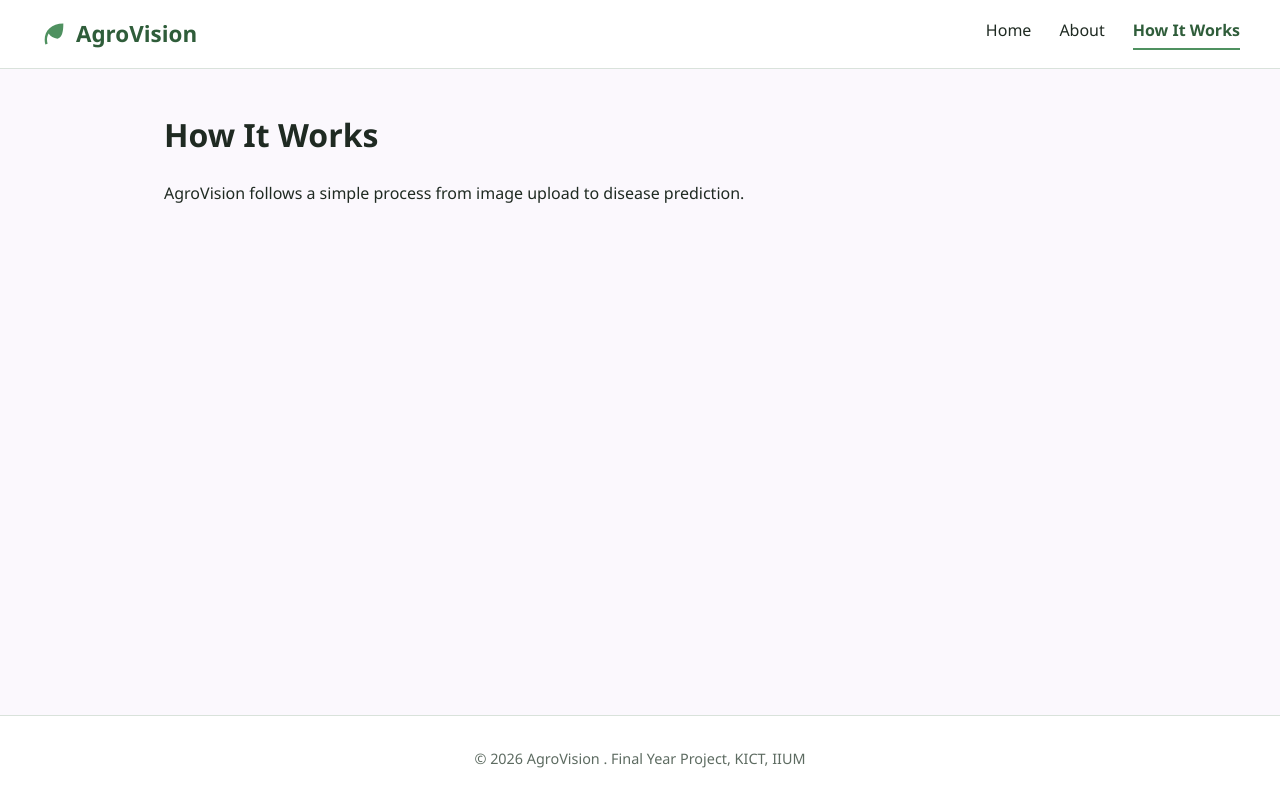
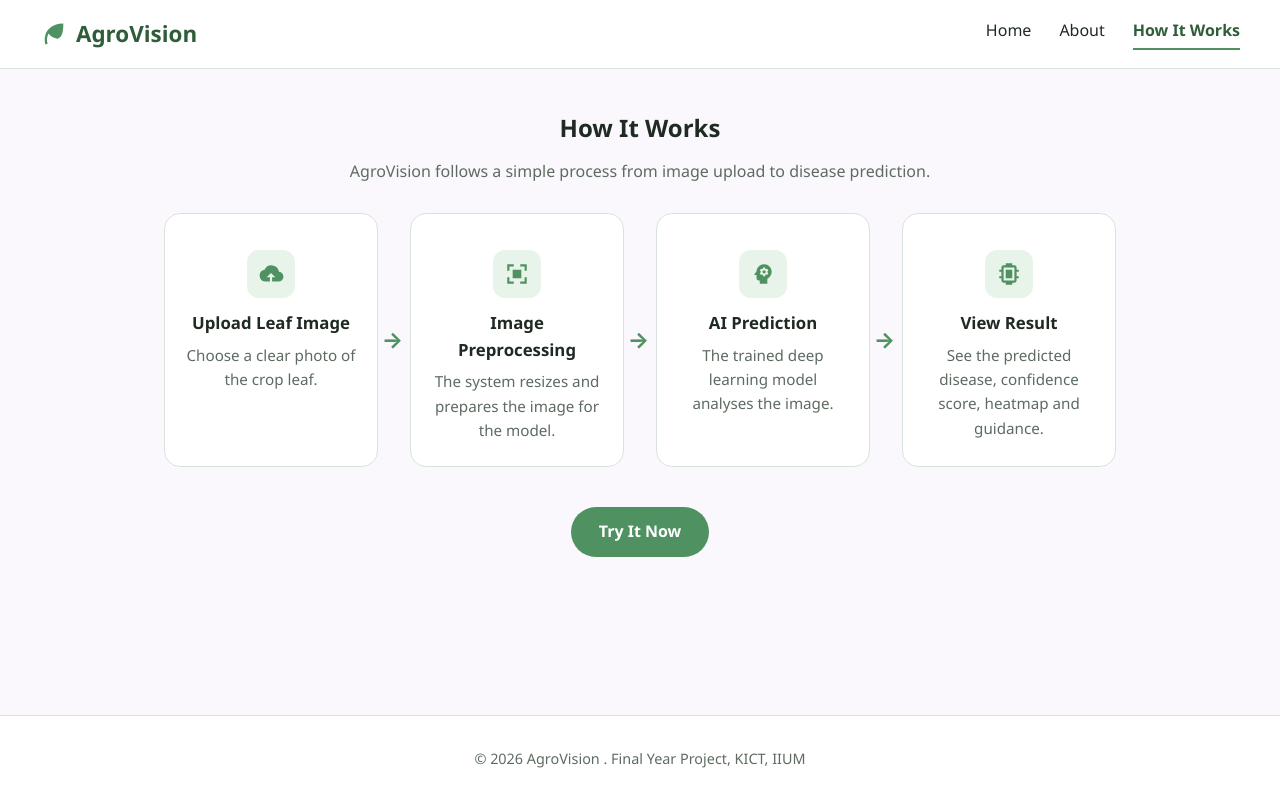
Before and after one commit to srkhdj44/agrovision, a Flask app: page /how-it-works in a window 1280 px wide. Run offline with Flask 3, Linux system fonts and the light colour scheme.

Commit message:
How It Works page

```diff
--- a/static/css/style.css
+++ b/static/css/style.css
@@ -328,3 +328,86 @@ h1 { color: var(--text); margin-top: 0; }
         font-weight: 600;
         margin: 0 0 16px;
     }
+
+    /* ---- How It Works ------- */
+    .how-page {
+        text-align: center;
+    }
+
+    .steps {
+        list-style: none;
+        padding: 0;
+        margin: 0 0 40px;
+        display: grid;
+        grid-template-columns: repeat(4, 1fr);
+        gap: 32px;
+        counter-reset: step;
+    }
+
+    .step {
+        position: relative;
+        background: #ffffff;
+        border: 1px solid var(--border);
+        border-radius: 16px;
+        padding: 36px 20px 24px;
+        counter-increment: step;
+    }
+
+    /* The number badge at the top of each card */
+    .step::before {
+        content: counter;
+        position: absolute;
+        top: -14px;
+        left: 50%;
+        transform: translateX(-50%);
+        width: 28px;
+        height: 28px;
+        line-height: 28px;
+        border-radius: 50%;
+        background: var(--green);
+        color: #ffffff;
+        font-weight: 700;
+        font-size: 0.9rem;
+    }
+
+    /* The arrow between cards (not after the last one) */
+    .step:not(:last-child)::after {
+        content: "→";
+        position: absolute;
+        right: -26px;
+        top: 50%;
+        transform: translateY(-50%);
+        color: var(--green);
+        font-size: 1.4rem;
+        font-weight: 700;
+    }
+
+    .step h3 {
+        margin: 0 0 6px;
+        font-size: 1.05rem;
+    }
+
+    .step p {
+        margin: 0;
+        color: var(--muted);
+        font-size: 0.95rem;
+    }
+
+    /* Tablets: 2 per row, no arrows */
+    @media (max-width: 900px) {
+        .steps {
+            grid-template-columns: repeat(2, 1fr);
+            row-gap: 40px;
+        }
+
+        .step::after {
+            display: none;
+        }
+    }
+
+    /* Phones: 1 per row */
+    @media (max-width: 600px) {
+        .steps {
+            grid-template-columns: 1fr;
+        }
+    }
--- a/templates/how_it_works.html
+++ b/templates/how_it_works.html
@@ -3,6 +3,52 @@
 {% block title %}How It Works{% endblock %}
 
 {% block content %}
-<h1>How It Works</h1>
-<p>AgroVision follows a simple process from image upload to disease prediction.</p>
+<section class="how-page">
+    <h1>How It Works</h1>
+    <p class="subtitle">AgroVision follows a simple process from image upload to disease prediction.</p>
+
+    <ol class="steps">
+        <li class="step">
+            <div class="feature-icon">
+                <svg viewBox="0 0 24 24" width="26" height="26" aria-hidden="true">
+                    <path fill="currentColor" d="M19.4 10A7 7 0 0 0 6.1 8.1 5.5 5.5 0 0 0 6.5 19H11v-4H8l4-4 4 4h-3v4h5.5a4.5 4.5 0 0 0 .9-9z"/>
+                </svg>
+            </div>
+            <h3>Upload Leaf Image</h3>
+            <p>Choose a clear photo of the crop leaf.</p>
+        </li>
+
+        <li class="step">
+            <div class="feature-icon">
+                <svg viewBox="0 0 24 24" width="26" height="26" aria-hidden="true">
+                    <path fill="currentColor" d="M3 3h6v2H5v4H3zm12 0h6v6h-2V5h-4zM3 15h2v4h4v2H3zm16 0h2v6h-6v-2h4zM8 8h8v8H8z"/>
+                </svg>
+            </div>
+            <h3>Image Preprocessing</h3>
+            <p>The system resizes and prepares the image for the model.</p>
+        </li>
+
+        <li class="step">
+            <div class="feature-icon">
+                <svg viewBox="0 0 24 24" width="26" height="26" aria-hidden="true">
+                    <path fill="currentColor" fill-rule="evenodd" d="M13 3C9.23 3 6.19 5.95 6 9.66l-1.92 2.53c-.24.31 0 .81.4.81H6v3c0 1.11.89 2 2 2h1v3h7v-4.69c2.37-1.12 4-3.51 4-6.31 0-3.86-3.12-7-7-7zm3 7c0 .13-.01.26-.02.39l.83.66c.08.06.1.16.05.25l-.8 1.39c-.05.09-.16.12-.24.09l-.99-.4c-.21.16-.43.29-.67.39L14 13.83c-.01.1-.1.17-.2.17h-1.6c-.1 0-.18-.07-.2-.17l-.15-1.06c-.25-.1-.47-.23-.68-.39l-.99.4c-.09.03-.2 0-.25-.09l-.8-1.39c-.05-.08-.03-.19.05-.25l.84-.66c-.01-.13-.02-.26-.02-.39s.02-.27.04-.39l-.85-.66c-.08-.06-.1-.16-.05-.26l.8-1.38c.05-.09.15-.12.24-.09l1 .4c.2-.15.43-.29.67-.39L12 6.17c.02-.1.1-.17.2-.17h1.6c.1 0 .18.07.2.17l.15 1.06c.24.1.46.23.67.39l1-.4c.09-.03.2 0 .24.09l.8 1.38c.05.09.03.2-.05.26l-.85.66c.03.12.04.25.04.39zm-3-1.5c-.83 0-1.5.67-1.5 1.5s.67 1.5 1.5 1.5 1.5-.67 1.5-1.5-.67-1.5-1.5-1.5z"/>
+                </svg>
+            </div>
+            <h3>AI Prediction</h3>
+            <p>The trained deep learning model analyses the image.</p>
+        </li>
+
+        <li class="step">
+            <div class="feature-icon">
+                <svg viewBox="0 0 24 24" width="26" height="26" aria-hidden="true">
+                    <path fill="currentColor" d="M9 2h6v2h2a2 2 0 0 1 2 2v2h2v2h-2v4h2v2h-2v2a2 2 0 0 1-2 2h-2v2H9v-2H7a2 2 0 0 1-2-2v-2H3v-2h2v-4H3V8h2V6a2 2 0 0 1 2-2h2zm-2 4v12h10V6zm2 2h6v8H9z"/>
+                </svg>
+            </div>
+            <h3>View Result</h3>
+            <p>See the predicted disease, confidence score, heatmap and guidance.</p>
+        </li>
+    </ol>
+
+    <a href="{{ url_for('upload') }}" class="btn">Try It Now</a>
+</section>
 {% endblock %}
```
